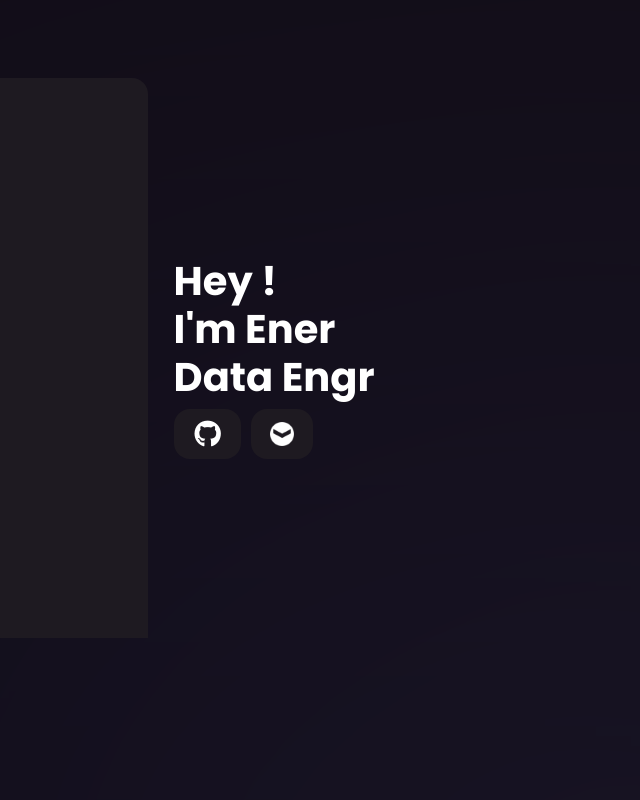
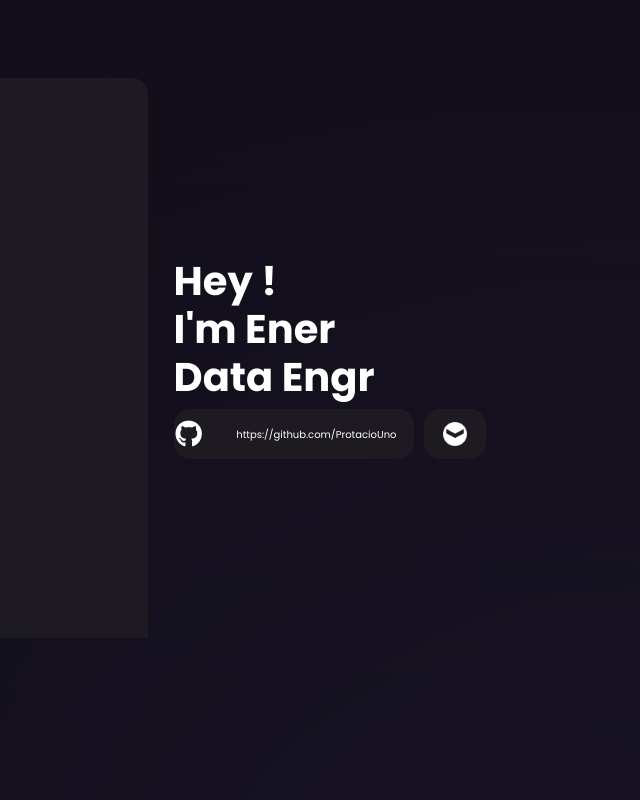
Before and after one commit to ProtacioUno/personal_web, a plain HTML site: page index.html in a window 1280 px wide. Both pictures are taken after a click on the link 527 px from the left and 434 px from the top of the page. Shown: the top 800 px of the page, without its empty margins (320-960 px from the left). Drawn offline with nearby package versions, Linux system fonts and the light colour scheme.

Commit message:
014 shitness

```diff
--- a/index.html
+++ b/index.html
@@ -35,14 +35,15 @@
 					</h1>
 					<div >
 						<!-- <a class="contact_bar" href="https://github.com/ProtacioUno">  							 -->
-						<a class="contact_bar github" >
+						<a class="contact_bar github" id="github" >
 
 							<i class="fa-brands fa-github">   </i>
-							<!-- <p> https://github.com/ProtacioUno </p> -->
+							<p class="deact"> https://github.com/ProtacioUno </p>
 						</a>
-						<a class="contact_bar gmail" href="#">
-							<div class="gmail">  </div>
-							<!-- <p> https://github.com/ProtacioUno </p> -->
+						<a class="contact_bar gmail" id="gmail" href="#">
+							<div class="gmail"  >  </div>
+							<p class="deact"> https://github.com/ProtacioUno </p>
+
 						</a>
 					</div>
 
--- a/main.js
+++ b/main.js
@@ -137,7 +137,8 @@ const emo = document.querySelector('#tool_bar');
 
 
 let contact_bar = document.querySelectorAll('.contact_bar') ;
-let gmail = document.querySelector('.gmail') ;
+let github = document.querySelector('#github p') ;
+let gmail = document.querySelector('#gmail p') ;
 // let gmail =
 
 contact_bar.forEach(contact_list => {
@@ -152,16 +153,20 @@ contact_bar.forEach(contact_list => {
 
     // console.log(typeof event.target)  ;
     if (['contact_bar github', 'fa-brands fa-github'].includes(x) ) {
-      alert('Im github shite!');
+      console.log(github) ;
+      github.classList.add('act') ;
     }
 
     if (['contact_bar gmail' , 'gmail'].includes(x)) {
-      console.log('do im working ?')
-      // alert('Im gmail shits ! ') ;
-      gmail.innerHTML = "<div class='gmail'>  </div>  <p> https://github.com/ProtacioUno </p>" ;
+      console.log('do im working ?');
+      gmail.classList.add('act')   ;
+      console.log(gmail);
 
 
+      // gmail.innerHTML = "<div class='gmail'>  </div>  <p> enervinluan01@gmail.com </p>" ;
     }
+
+    // TOOGGLE SOME this button using ACTIVE !
 
 
 
--- a/src_style/peps.css
+++ b/src_style/peps.css
@@ -127,19 +127,22 @@ body main {
 
 	}
 
-	.block-1 .sub  #second div .active {
-		padding: 10px 2em;
+	.block-1 .sub  #second div p.deact {
+	 	padding: 10px 2em;
+		display: none ;
+	}
 
+	.block-1 .sub  #second div p.act {
+		display: block;
+	/* display:; */
 	}
+
+
 
 
 	.block-1 .sub #second div .contact_bar .fa-github {
 		scale: 1.7;
 		margin: 0 10px;
-
-		/* width: 30px; */
-
-		/* margin-right : 1em ;  */
 	}
 
 	.block-1 .sub #second div .contact_bar > div {
```
